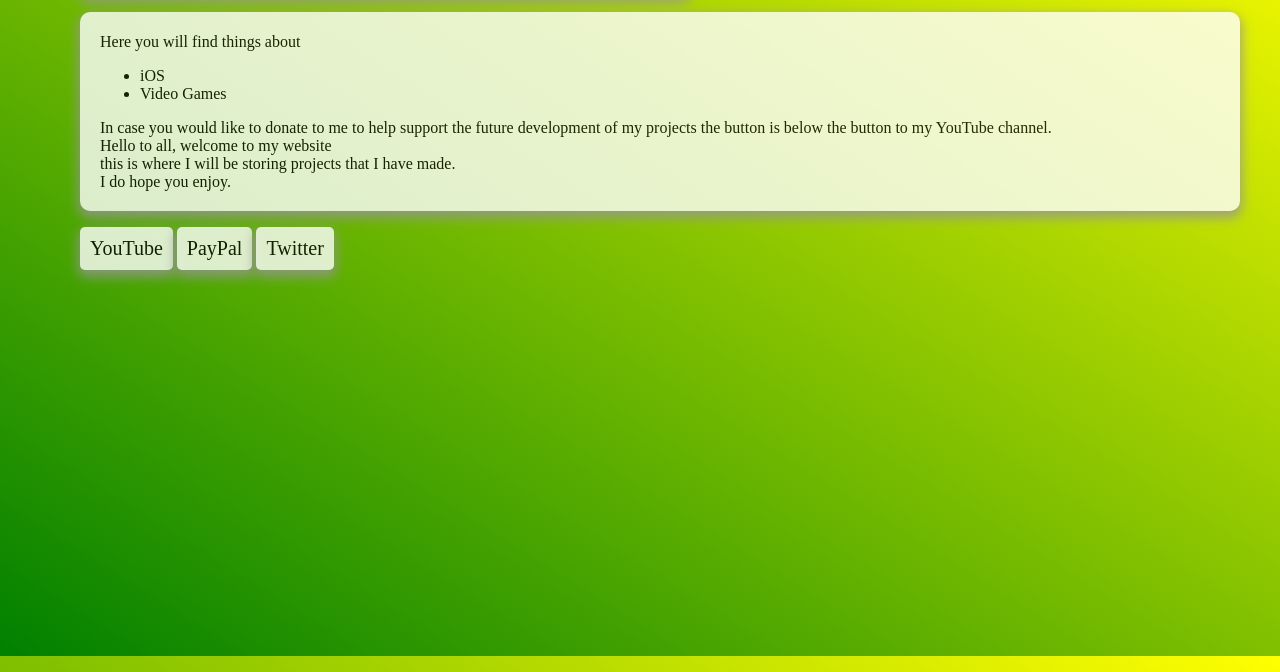
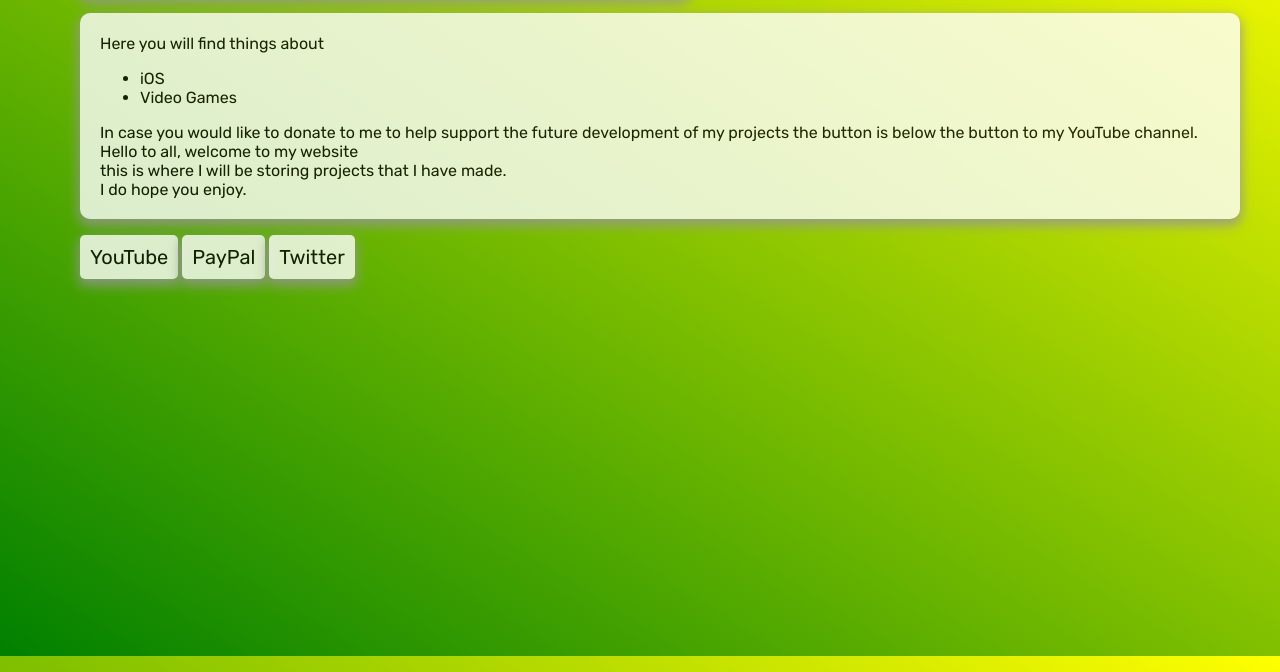
Before and after one commit to streamcompany/mooseontheloose, a plain HTML site: page mooseontheloose.html in a window 1280 px wide. Shown: the part 144-816 px from the top of the page. Drawn offline with Linux system fonts and the light colour scheme.

Commit message:
Update mooseontheloose.html

```diff
--- a/mooseontheloose.html
+++ b/mooseontheloose.html
@@ -2,6 +2,7 @@
 <html>
 <head>
 <meta charset="utf-8">
+	<link href="https://fonts.googleapis.com/css?family=Rubik:400,700&display=swap" rel="stylesheet">
 <title>Mustafah's Website / By @ejazali4_</title>
 	<style>
 	html {
```
